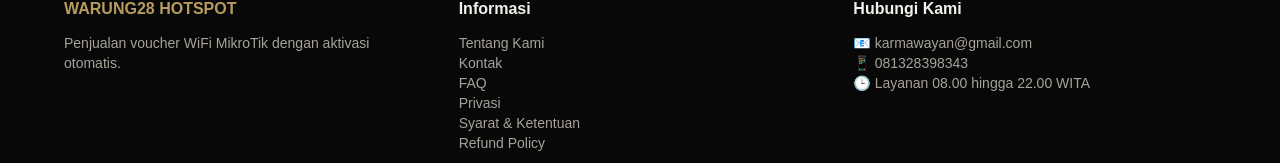
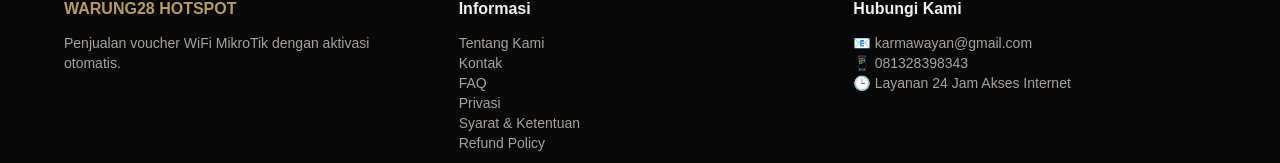
Before and after one commit to havanabulk/wifiwarung, a Next.js app: page / in a window 1280 px wide. Shown: the part 1883-2046 px from the top of the page. Built offline with nearby package versions, Linux system fonts and the light colour scheme.

Commit message:
Update service hours information in contact section

```diff
--- a/app/page.tsx
+++ b/app/page.tsx
@@ -578,7 +578,7 @@
           <div className="mt-3 text-sm text-[#a7a39a]">
             <p>📧 karmawayan@gmail.com</p>
             <p>📱 081328398343</p>
-            <p>🕒 Layanan 08.00 hingga 22.00 WITA </p>
+            <p>🕒 Layanan 24 Jam Akses Internet </p>
           </div>
         </div>
       </div>
```
